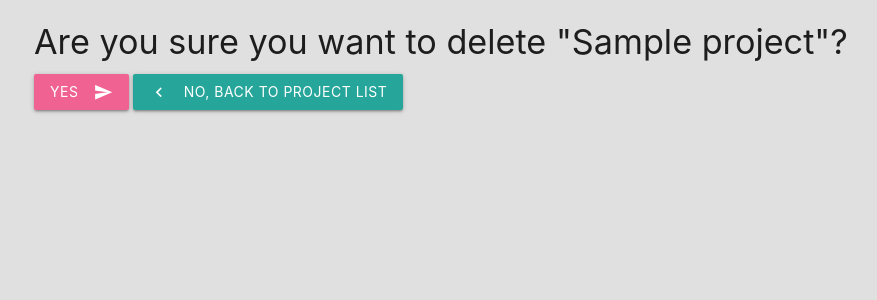
After one commit to AnnieKao1004/Django_Budget-app, a Django app: template budgetapp/templates/budgetapp/project_confirm_delete.html in a window 1280 px wide. The commit adds this page. Shown: the top 300 px of the page, without its empty margins (158-1035 px from the left). Run offline with Django 3.2, Linux system fonts and the light colour scheme; the template is opened without the code that fills it: most values are stand-ins (such as "Sample title", 1, 10 or a date in 2020).

Commit message:
add delete project function  and modify css

```diff
--- a/budgetapp/models.py
+++ b/budgetapp/models.py
@@ -17,7 +17,6 @@ class Project(models.Model):
     for expense in expense_list:
       total_expense_amount += expense.amount
     total_expense_amount = int(total_expense_amount)
-
     return self.budget - total_expense_amount
 
   def total_transactions(self):
@@ -30,7 +29,6 @@ class Project(models.Model):
 class Category(models.Model):
   project = models.ForeignKey(Project, on_delete=models.CASCADE)
   name = models.CharField(max_length=50)
-
   def __str__(self):
     return self.name
 
--- a/budgetapp/templates/base.html
+++ b/budgetapp/templates/base.html
@@ -5,7 +5,7 @@
   <meta charset="UTF-8">
   <meta name="viewport" content="width=device-width, initial-scale=1.0">
   <meta http-equiv="X-UA-Compatible" content="ie=edge">
-  <title>Document</title>
+  <title>Budget App</title>
   <link href="https://fonts.googleapis.com/icon?family=Material+Icons" rel="stylesheet">
   <link rel="stylesheet" href="{% static 'css/style.css'%}">
   <link rel="stylesheet" href="https://cdnjs.cloudflare.com/ajax/libs/materialize/1.0.0/css/materialize.min.css">
--- /dev/null
+++ b/budgetapp/templates/budgetapp/project_confirm_delete.html
@@ -0,0 +1,15 @@
+{% extends 'base.html' %}
+{% block content%}
+<div class="container">
+  <form method="POST">{% csrf_token %}
+    <h4>Are you sure you want to delete "{{ project }}"?</h4>
+    <button class="btn waves-effect waves-light pink lighten-2" type="submit" name="action">Yes
+      <i class="material-icons right">send</i>
+    </button>
+    <a href="/" class="btn">
+      <i class="material-icons white-text left">keyboard_arrow_left</i>
+      No, Back to project list
+    </a>
+  </form>
+</div>
+{% endblock %}
--- a/budgetapp/templates/project-detail.html
+++ b/budgetapp/templates/project-detail.html
@@ -34,7 +34,7 @@
 
   <section class="section section-expenses">
     <div class="row">
-      <a href="/" class="btn">Project List
+      <a href="/" class="btn blue accent-2">Project List
         <i class="material-icons white-text left">keyboard_arrow_left</i>
       </a>
       <button class="btn waves-effect right modal-trigger" data-target="expenseModal">
@@ -72,7 +72,7 @@
             <div class="col l1">
               <span class="category">{{ expense.category}}</span>
             </div>
-            <a href="{% url 'delete' expense.id %}" class="close-icon">
+            <a href="{% url 'deleteExpense' expense.id %}" class="close-icon">
               <i class="material-icons red-text right">close</i>
             </a>
           </div>
--- a/budgetapp/templates/project-list.html
+++ b/budgetapp/templates/project-list.html
@@ -8,7 +8,8 @@
     <div class="col s12 m6 l4">
       <div class="card-panel">
         <h5>{{ project.name}}</h5>
-        <a href="{% url 'detail' project.slug %}" class="btn">detail</a>
+        <a href="{% url 'detail' project.slug %}" class="btn-small blue accent-2">detail</a>
+        <a href="{% url 'deleteProject' project.pk %}" class="btn-small pink lighten-2">delete</a>
       </div>
     </div>
     {% endfor %}
--- a/budgetapp/urls.py
+++ b/budgetapp/urls.py
@@ -13,6 +13,7 @@ Including another URLconf
     1. Import the include() function: from django.urls import include, path
     2. Add a URL to urlpatterns:  path('blog/', include('blog.urls'))
 """
+
 from django.contrib import admin
 from django.urls import path
 from . import views
@@ -21,5 +22,6 @@ urlpatterns = [
     path('', views.project_list, name='list'),
     path('add/', views.addProjectandCategory ,name='add'),
     path('<slug:project_slug>/', views.project_detail, name='detail'),
-    path('remove/<int:id>/', views.delete_expense, name='delete'),
+    path('remove/<int:id>/', views.delete_expense, name='deleteExpense'),
+    path('<int:pk>/delete', views.ProjectDelete.as_view(), name='deleteProject'),
 ]
--- a/budgetapp/views.py
+++ b/budgetapp/views.py
@@ -4,6 +4,8 @@ from .forms import ProjectForm, ExpenseForm
 from django.views.generic import CreateView
 from django.http import HttpResponseRedirect, HttpResponse
 import json
+from django.urls import reverse_lazy
+from django.views.generic.edit import DeleteView
 
 
 # Create your views here.
@@ -44,3 +46,7 @@ def delete_expense(request, id):
   project_slug = expense.project.slug
   expense.delete()
   return HttpResponseRedirect('/{}'.format(project_slug))
+
+class ProjectDelete(DeleteView):
+  model = Project
+  success_url = reverse_lazy('list')
--- a/budgetproject/settings.py
+++ b/budgetproject/settings.py
@@ -25,7 +25,7 @@ SECRET_KEY = 'uu6@3)oew#2*1-j)(3$cv*lem2qb0ze_@os^35=r4kj*h=9-ag'
 # SECURITY WARNING: don't run with debug turned on in production!
 DEBUG = True
 
-ALLOWED_HOSTS = []
+ALLOWED_HOSTS = ['*']
 
 
 # Application definition
```
Also changed, not shown: db.sqlite3.
